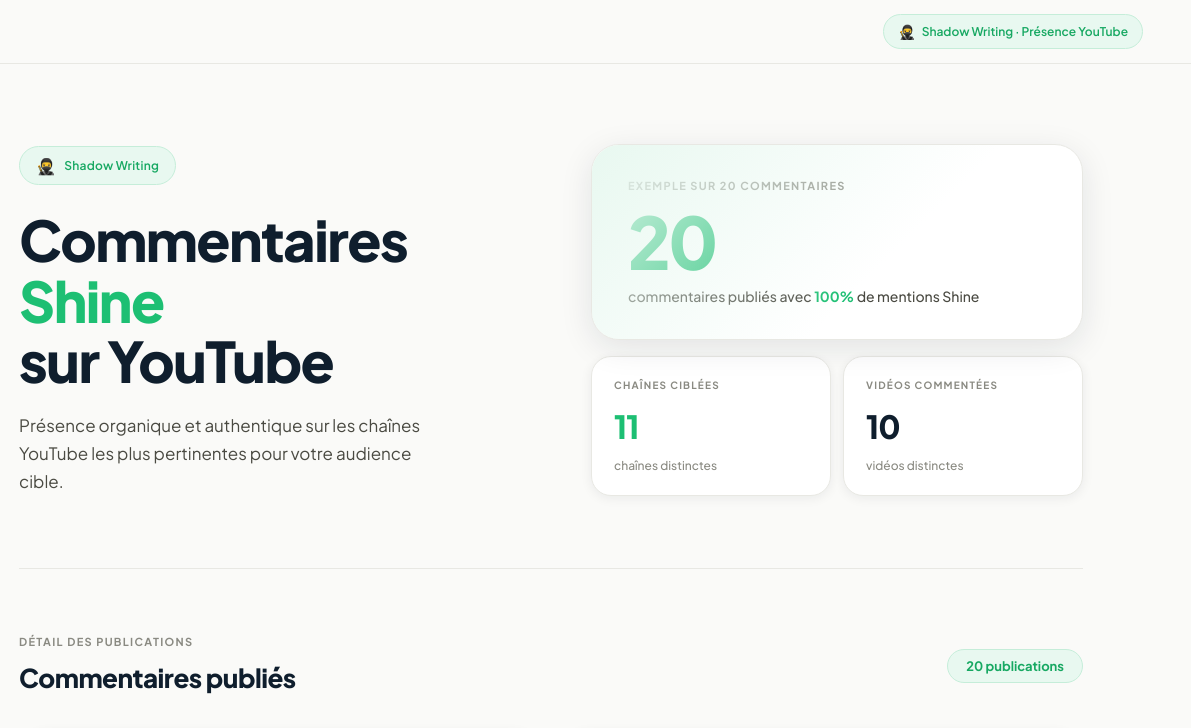
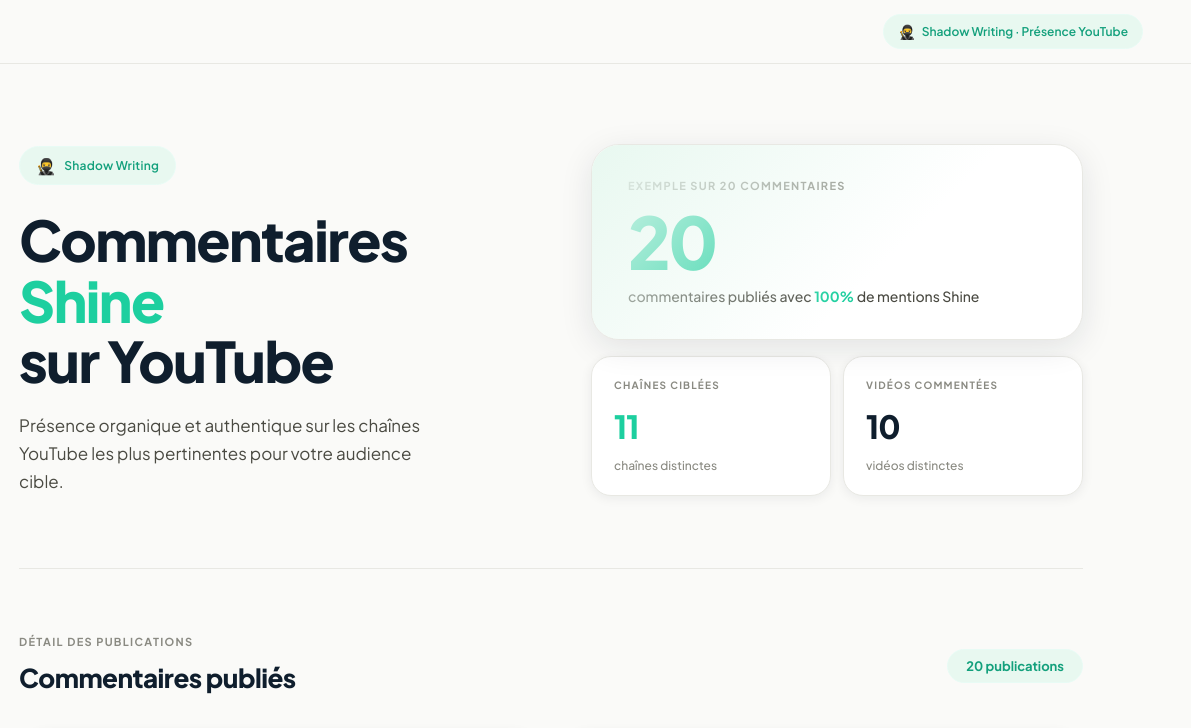
Before and after one commit to vincentjarvis14/shine-rapport, a plain HTML site: page index.html in a window 1280 px wide. Shown: the top 728 px of the page, 89-1280 px from the left. Drawn offline with Linux system fonts and the light colour scheme; grey boxes are pictures that could not be loaded.

Commit message:
Update index.html

```diff
--- a/index.html
+++ b/index.html
@@ -10,10 +10,10 @@
 
 :root{
   /* Palette exacte Shine */
-  --shine-green:   #1DBF73;
-  --shine-green2:  #17A862;
+  --shine-green:   #1DCF9F;
+  --shine-green2:  #13A07C;
   --shine-green3:  #E8F8F0;
-  --shine-green4:  #C5EDD9;
+  --shine-green4:  #E8FBF5;
   --shine-navy:    #0F1E2D;
   --shine-navy2:   #1A2E40;
   --shine-bg:      #FAFAF8;
```
